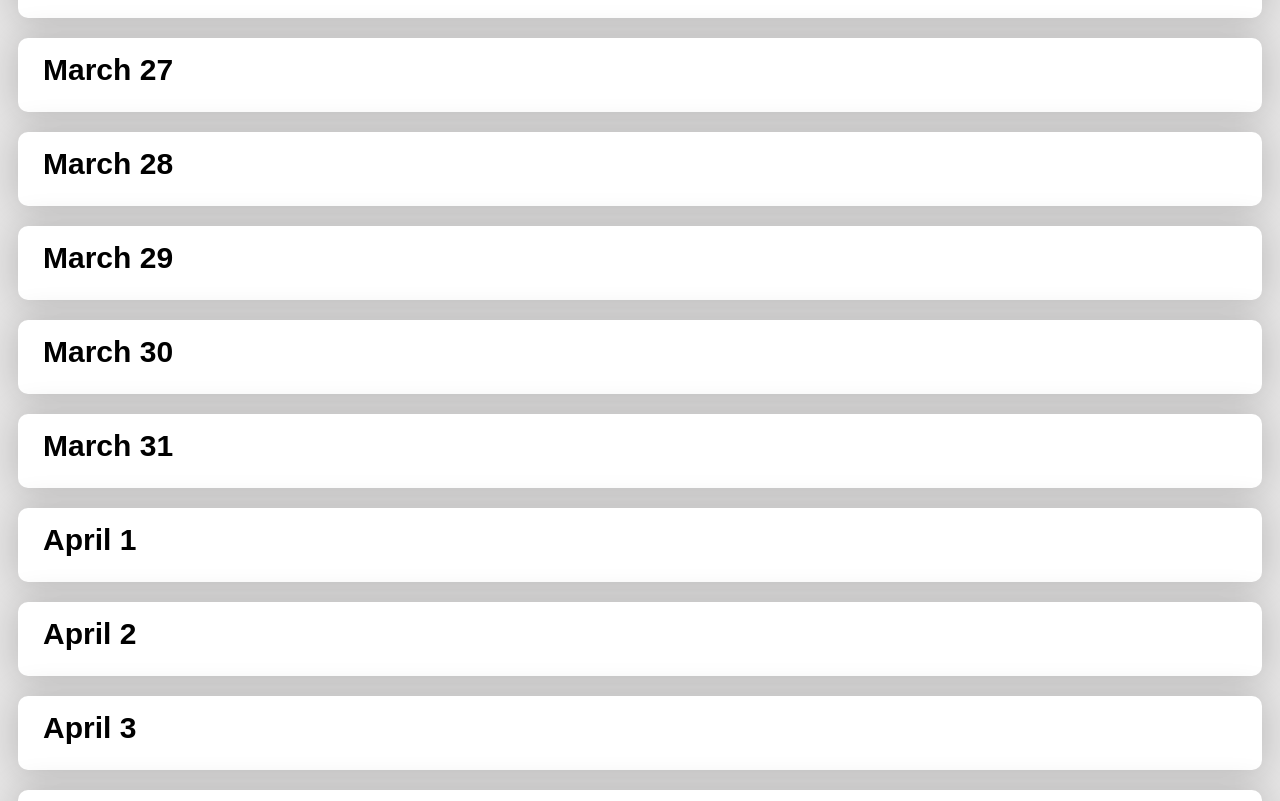
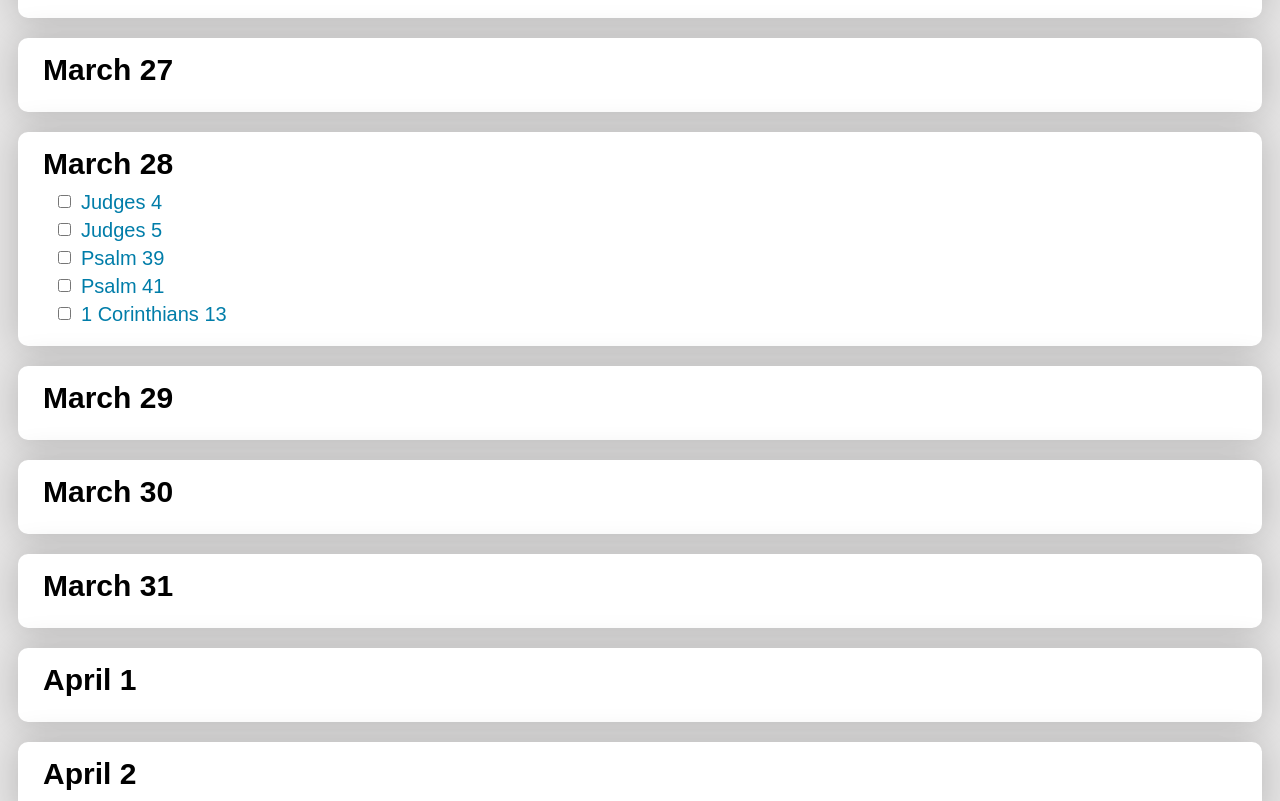
Before and after one commit to jordangrogan/AppReadingPlan, a plain HTML site: page index.html in a window 1280 px wide. Shown: the part 8140-8941 px from the top of the page. Drawn offline with Linux system fonts and the light colour scheme.

Commit message:
Pad dates with 0 for single digits

```diff
--- a/index.html
+++ b/index.html
@@ -1,6 +1,8 @@
 <html>
 
 <head>
+
+  <title>Daily Reading Plan</title>
 
   <meta name="viewport" content="width=device-width, initial-scale=1">
 
@@ -55,8 +57,9 @@
     const monthNames = ["January", "February", "March", "April", "May", "June", "July", "August", "September", "October", "November", "December"];
 
     const readingPlan = {
-      "01" : [{"full":"Genesis 1","link":"GEN.1"}, {"full":"Genesis 2","link":"GEN.2"}, {"full":"Luke 1","link":"LUK.1"}],
-      "02" : [{"full":"Genesis 3","link":"GEN.3"}, {"full":"Genesis 5","link":"GEN.5"}, {"full":"Luke 2","link":"LUK.2"}]
+      "0001" : [{"full":"Genesis 1","link":"GEN.1"}, {"full":"Genesis 2","link":"GEN.2"}, {"full":"Luke 1","link":"LUK.1"}],
+      "0002" : [{"full":"Genesis 3","link":"GEN.3"}, {"full":"Genesis 5","link":"GEN.5"}, {"full":"Luke 2","link":"LUK.2"}],
+      "0228" : [{"full":"Judges 4","link":"JDG.4"}, {"full":"Judges 5","link":"JDG.5"}, {"full":"Psalm 39","link":"PSA.39"}, {"full":"Psalm 41","link":"PSA.41"}, {"full":"1 Corinthians 13","link":"1CO.13"}]
     };
 
     let cardsDiv = document.getElementById("cards");
@@ -68,7 +71,7 @@
 
       let cardDiv = document.createElement("div");
       cardDiv.className = "card";
-      cardDiv.setAttribute("id", "card" + day.getMonth() + day.getDate());
+      cardDiv.setAttribute("id", "card" + getDateId(day));
       cardsDiv.appendChild(cardDiv);
 
       let cardH1 = document.createElement("h1");
@@ -80,7 +83,7 @@
 
       // Loop for each reading for that day:
 
-      let readingDay = "" + day.getMonth() + day.getDate();
+      let readingDay = getDateId(day);
 
       for(let reading in readingPlan[readingDay]) {
 
@@ -101,7 +104,7 @@
 
         let readingA = document.createElement("a");
         readingA.setAttribute("href", "https://bible.com/bible/111/" + link + ".niv");
-        readingA.setAttribute("target", "_blank");
+        readingA.setAttribute("target", "_top");
         readingA.innerHTML = full;
         cardLi.appendChild(readingA);
 
@@ -112,9 +115,9 @@
     // Scroll to todays date on load
     let todaysDate = new Date();
     setTimeout(function(){
-      document.getElementById('card' + todaysDate.getMonth() + todaysDate.getDate()).scrollIntoView();
+      document.getElementById('card' + getDateId(todaysDate)).scrollIntoView();
       window.scrollBy(0, -20);
-    }, 0); // Had to put this in a setTimeout to wait until the page loads
+    }, 100); // Had to put this in a setTimeout to wait until the page loads
 
     // When a checkbox is checked/unchecked
     function completedReading(checkbox) {
@@ -125,6 +128,19 @@
       }
     }
 
+    // pads date with a 0 for single digits
+    function getDateId(date) {
+      let month = date.getMonth();
+      if(month < 10) {
+        month = "0" + month;
+      }
+      let day = date.getDate();
+      if(day < 10) {
+        day = "0" + day;
+      }
+      return month + day + "";
+    }
+
   </script>
 
 </body>
```
